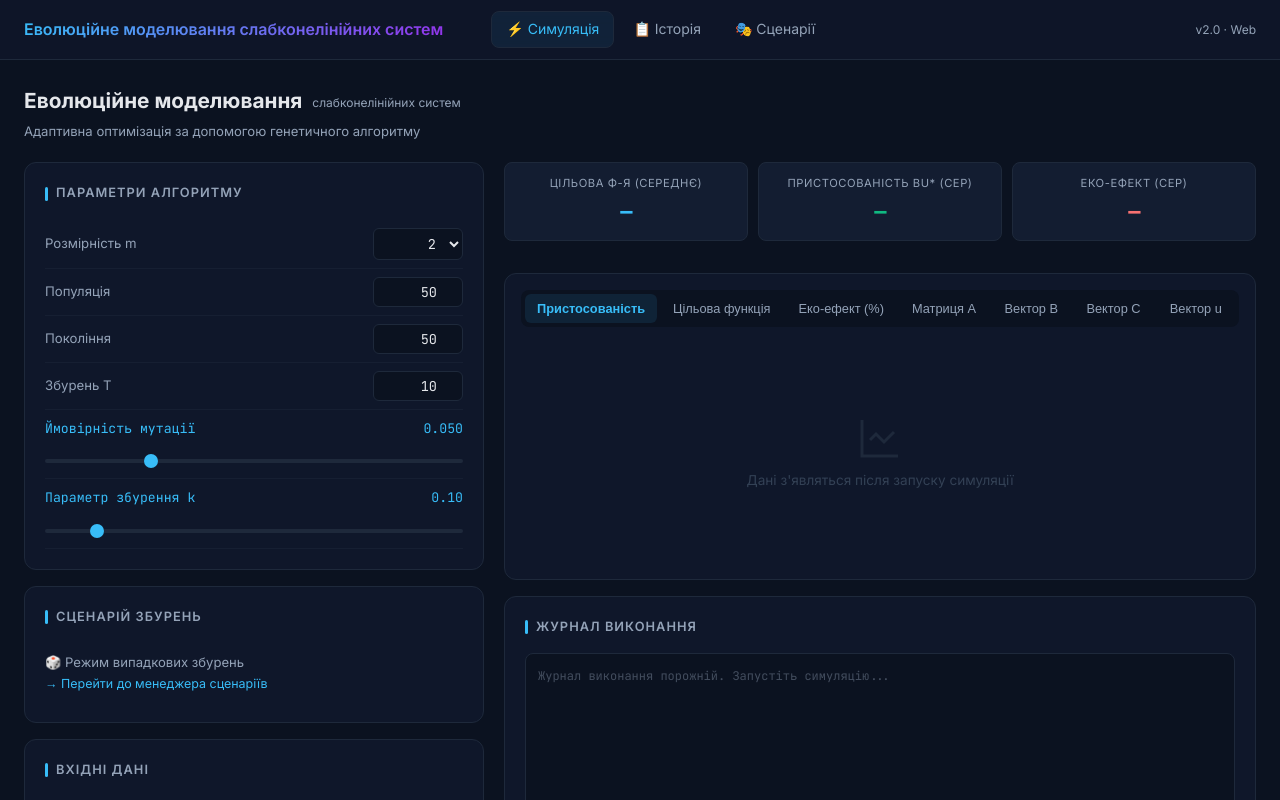
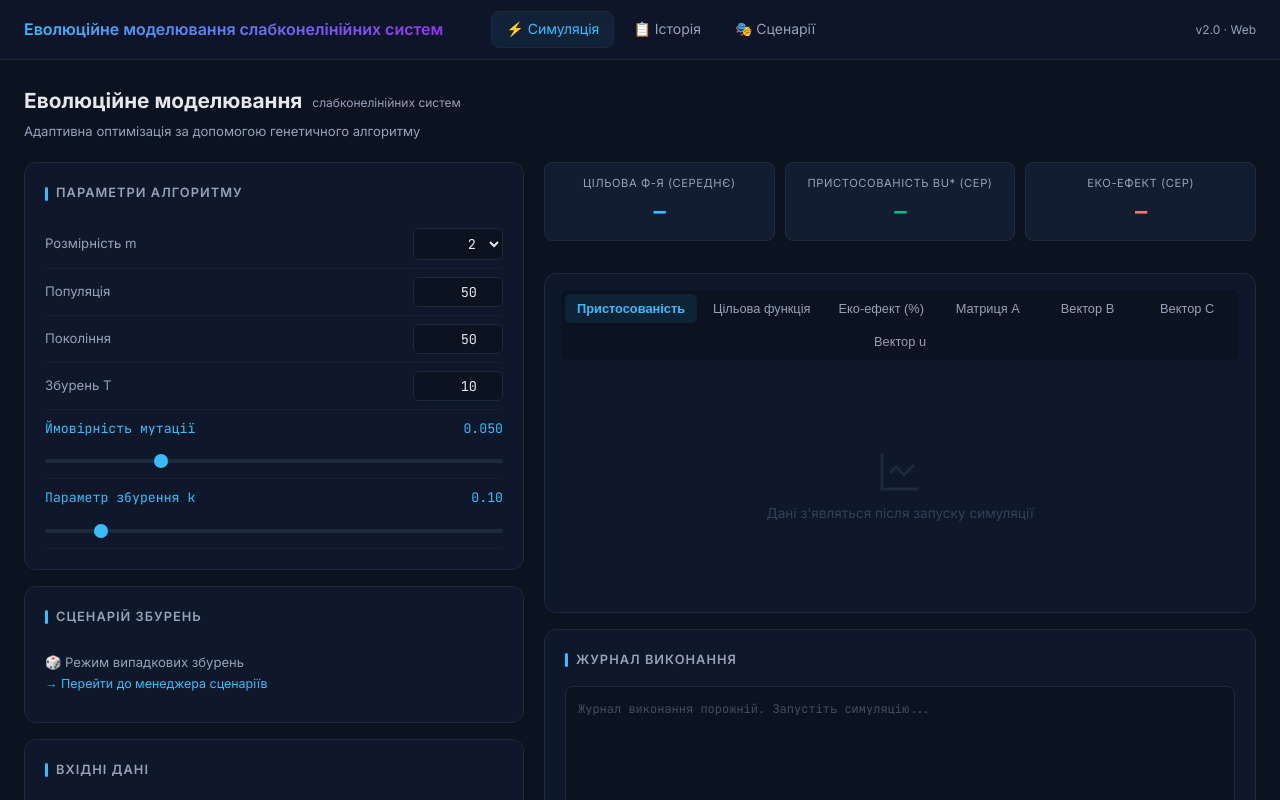
Before and after one commit to all1ga7or/diplom, a Next.js app: page / in a window 1280 px wide. Shown: the top 800 px of the page. Built offline with nearby package versions, Linux system fonts and the light colour scheme.

Commit message:
interaface and ga fix

```diff
--- a/app/api/autofill/route.ts
+++ b/app/api/autofill/route.ts
@@ -2,7 +2,7 @@ import { NextRequest, NextResponse } from 'next/server';
 
 export async function POST(req: NextRequest) {
   const { m } = await req.json();
-  const dim = Math.max(2, Math.min(6, Number(m) || 2));
+  const dim = Math.max(2, Math.min(10, Number(m) || 2));
 
   // Generate random A, B, C consistent with the model
   const A: number[][] = Array.from({ length: dim }, () =>
--- a/app/globals.css
+++ b/app/globals.css
@@ -107,7 +107,7 @@ h3 { font-size: 1rem;   font-weight: 600; }
 
 .two-col {
   display: grid;
-  grid-template-columns: 460px 1fr;
+  grid-template-columns: 500px 1fr;
   gap: 20px;
   align-items: start;
 }
--- a/components/SimulationForm.tsx
+++ b/components/SimulationForm.tsx
@@ -172,7 +172,7 @@ export default function SimulationForm({ onStart, disabled, activeScenario, onSc
           {/* A */}
           <div className="matrix-block" style={{ flexShrink: 0 }}>
             <div className="matrix-label">Матриця <span>A</span></div>
-            <div className="matrix-a-wrapper" style={{ maxWidth: '300px', overflowX: 'auto', paddingBottom: '8px' }}>
+            <div className="matrix-a-wrapper" style={{ width: '295px', overflowX: 'auto', paddingBottom: '8px' }}>
               <div className="matrix-grid">
                 {A.map((row, i) => (
                   <div key={i} className="matrix-row">
```
